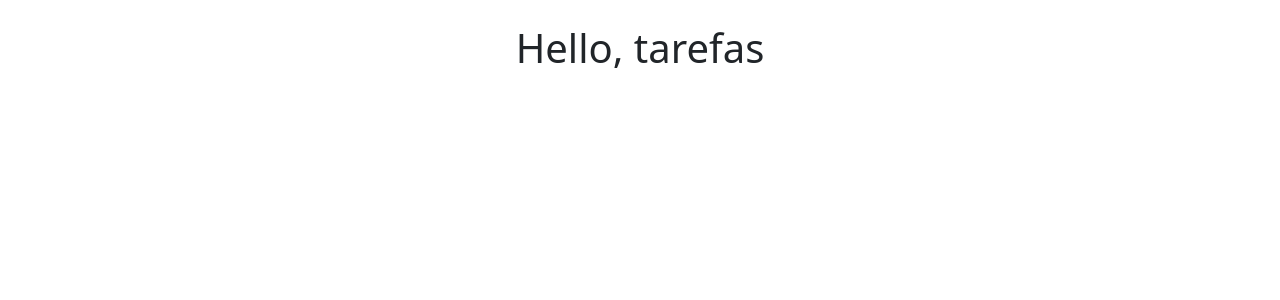
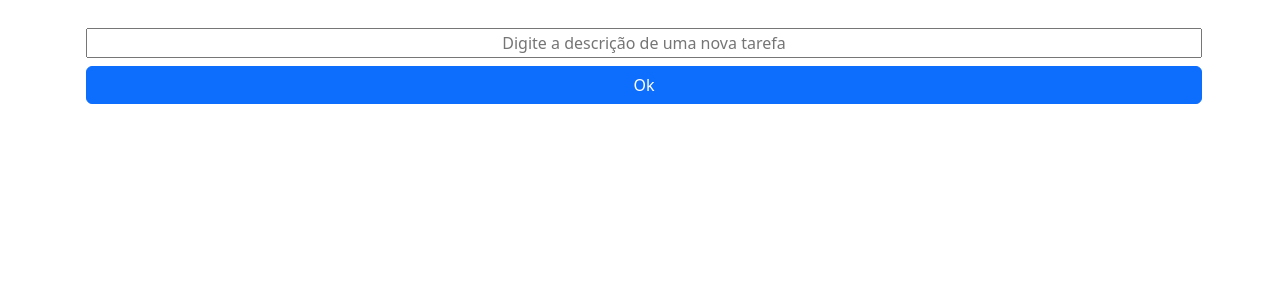
Before and after one commit to PedroYVS/pdmt_2024_P1, a React (Create React App) app: page / in a window 1280 px wide. Shown: the top 300 px of the page. Built offline with nearby package versions, Linux system fonts and the light colour scheme.

Commit message:
feat(p1-pdmt): cria componente de entrada

```diff
--- a/src/App.js
+++ b/src/App.js
@@ -1,16 +1,14 @@
 import React, { Component } from 'react'
+import TarefaEntrada from './TarefaEntrada'
 import 'bootstrap/dist/css/bootstrap.css'
 
 export default class App extends Component {
-  render() {
-    return (
-      <div className='container text-center'>
-        <div className='row mt-4 justify-content-center'>
-            <div className='col col-xxl-4 col-xl-6 col-lg-8 col-md-12 col-sm-12'>
-                <h1>Hello, tarefas</h1>
-            </div>
+    render() {
+        return (
+        <div className='container text-center'>
+            <TarefaEntrada
+            plholder='Digite a descrição de uma nova tarefa'/>
         </div>
-      </div>
-    )
-  }
+        )
+    }
 }
--- /dev/null
+++ b/src/TarefaEntrada.js
@@ -0,0 +1,17 @@
+import React, { Component } from 'react'
+
+export default class TarefaEntrada extends Component {
+
+    render() {
+        return (
+        <div className='row mt-4 justify-content-center'>
+            <div className='col col-12'>
+                <input className='w-100 text-center m-1' placeholder={this.props.plholder}></input>
+            </div>
+            <div className="col col-12">
+                <button type='button' className='btn btn-primary w-100 m-1'>Ok</button>
+            </div>
+        </div>
+        )
+    }
+}
```
